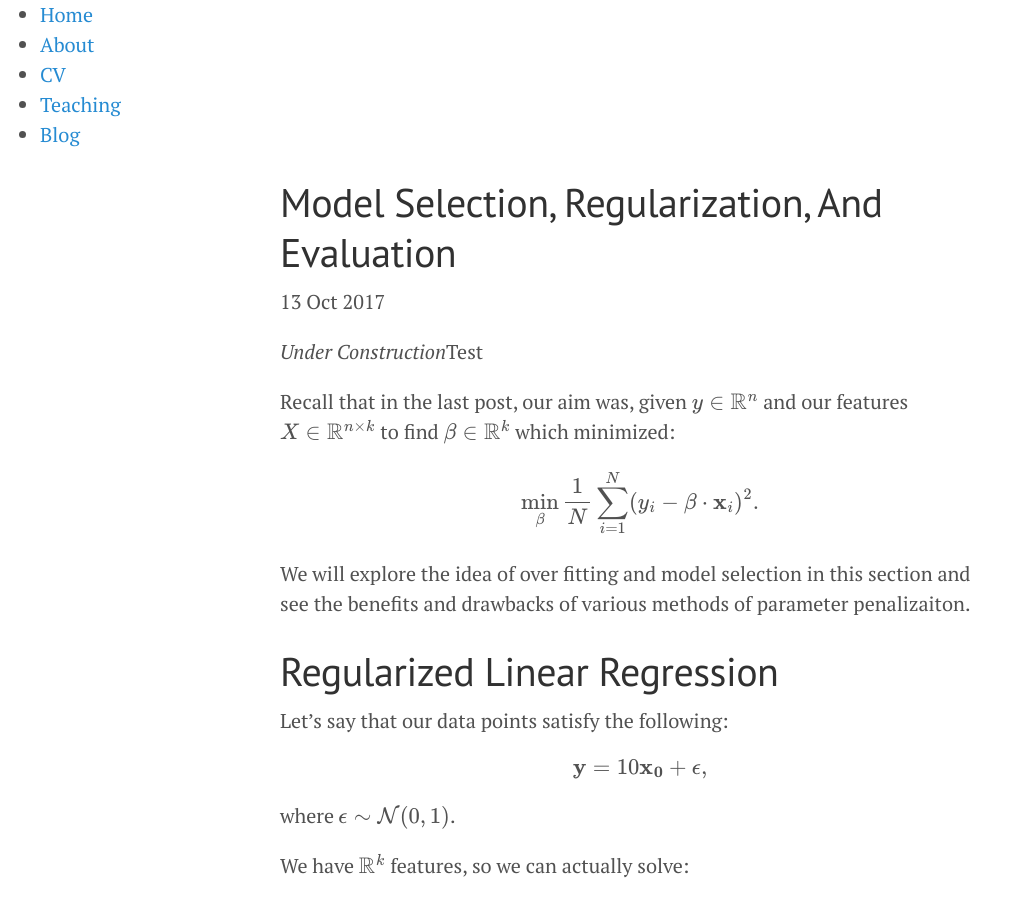
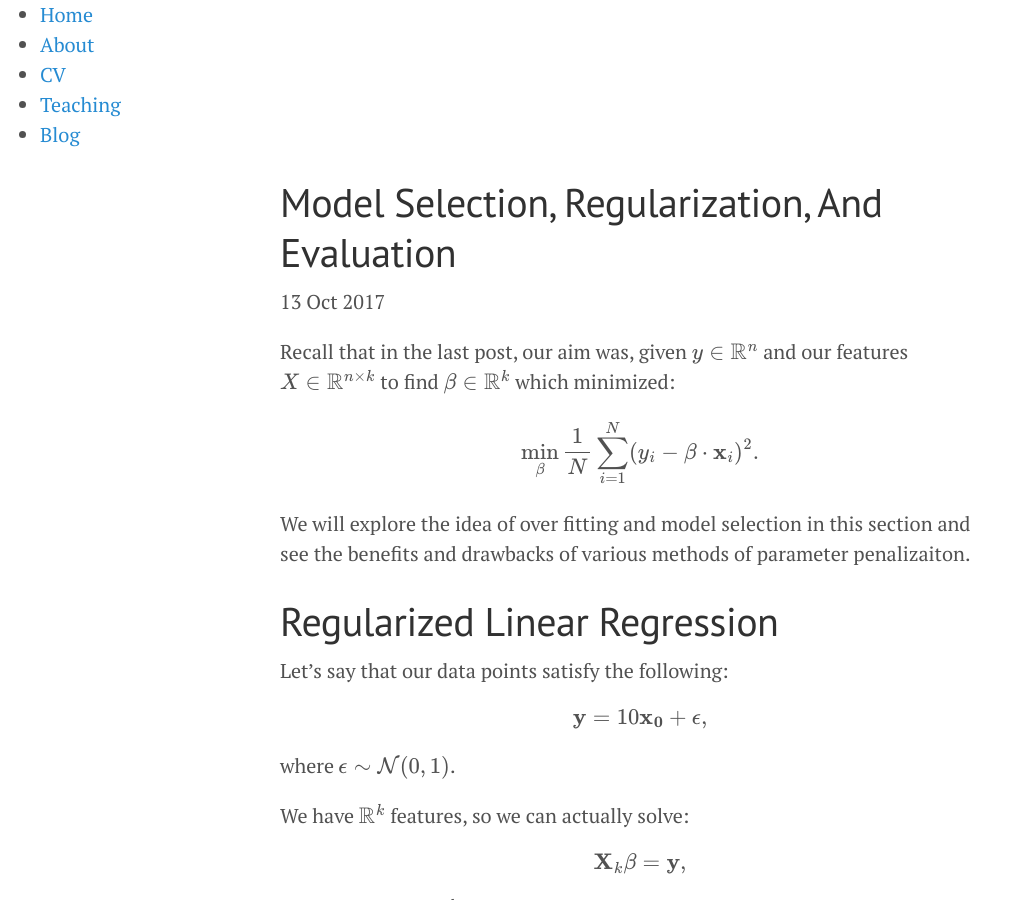
Before and after one commit to doriang102/doriang102.github.io, a Jekyll site: the page built from _posts/2017-10-13-model-selection,-regularization,-and-evaluation.md, in a window 1280 px wide and 900 px high. Shown: the whole window, without its empty margins (0-1014 px from the left). Built offline with Jekyll 4.4.1, drawn with Linux system fonts in a browser that asks for light colours; our own code applies the rules of GitHub Pages for plain Markdown files; formulas are drawn with MathJax 3.

Commit message:
Update 2017-10-13-model-selection,-regularization,-and-evaluation.md

```diff
--- a/_posts/2017-10-13-model-selection,-regularization,-and-evaluation.md
+++ b/_posts/2017-10-13-model-selection,-regularization,-and-evaluation.md
@@ -1,5 +1,3 @@
-
-*Under Construction*Test
 
 Recall that in the last post, our aim was, given $$y \in \mathbb{R}^n$$ and our features $$X \in \mathbb{R}^{n \times k}$$ to find $$\beta \in \mathbb{R}^k$$ which minimized:
 
```
